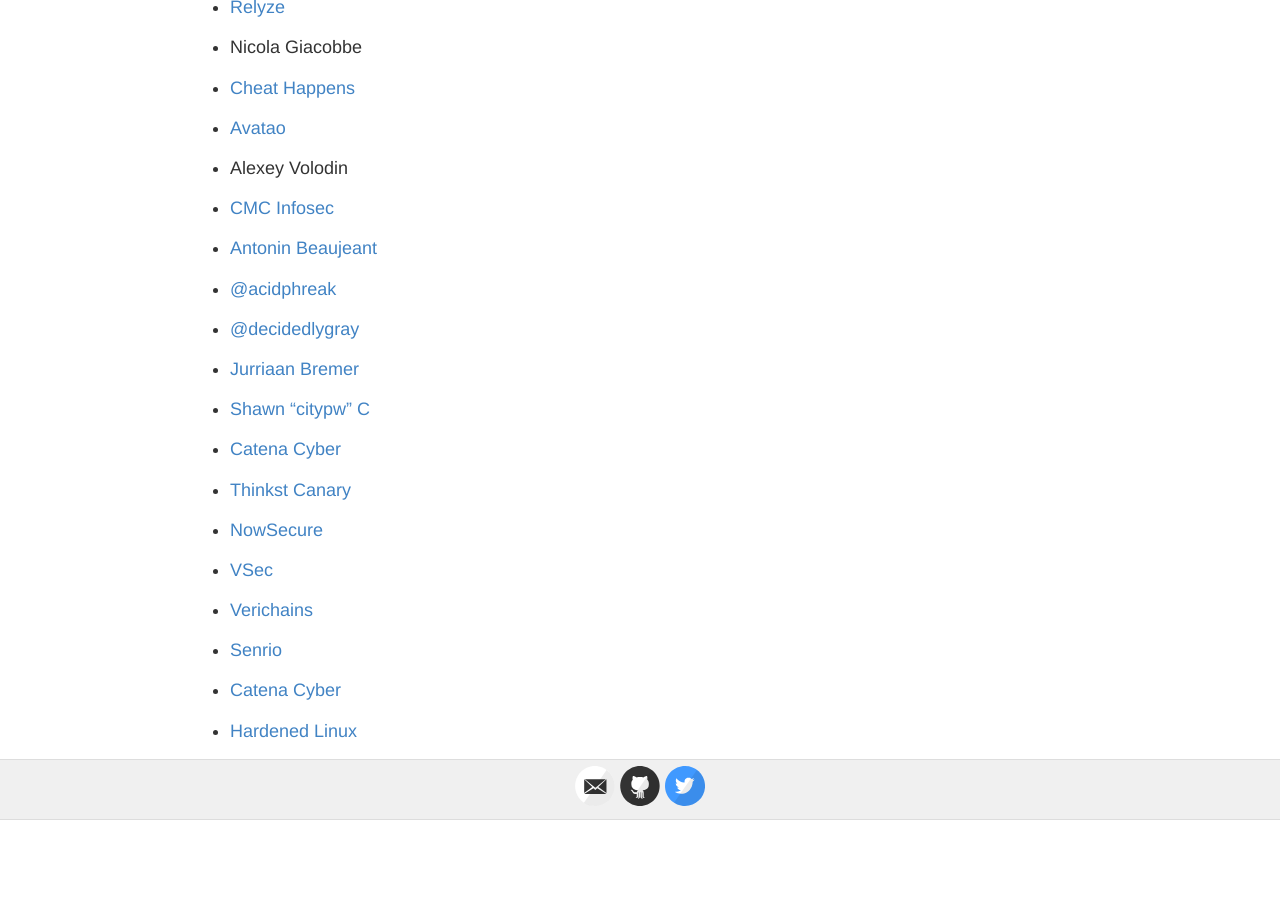
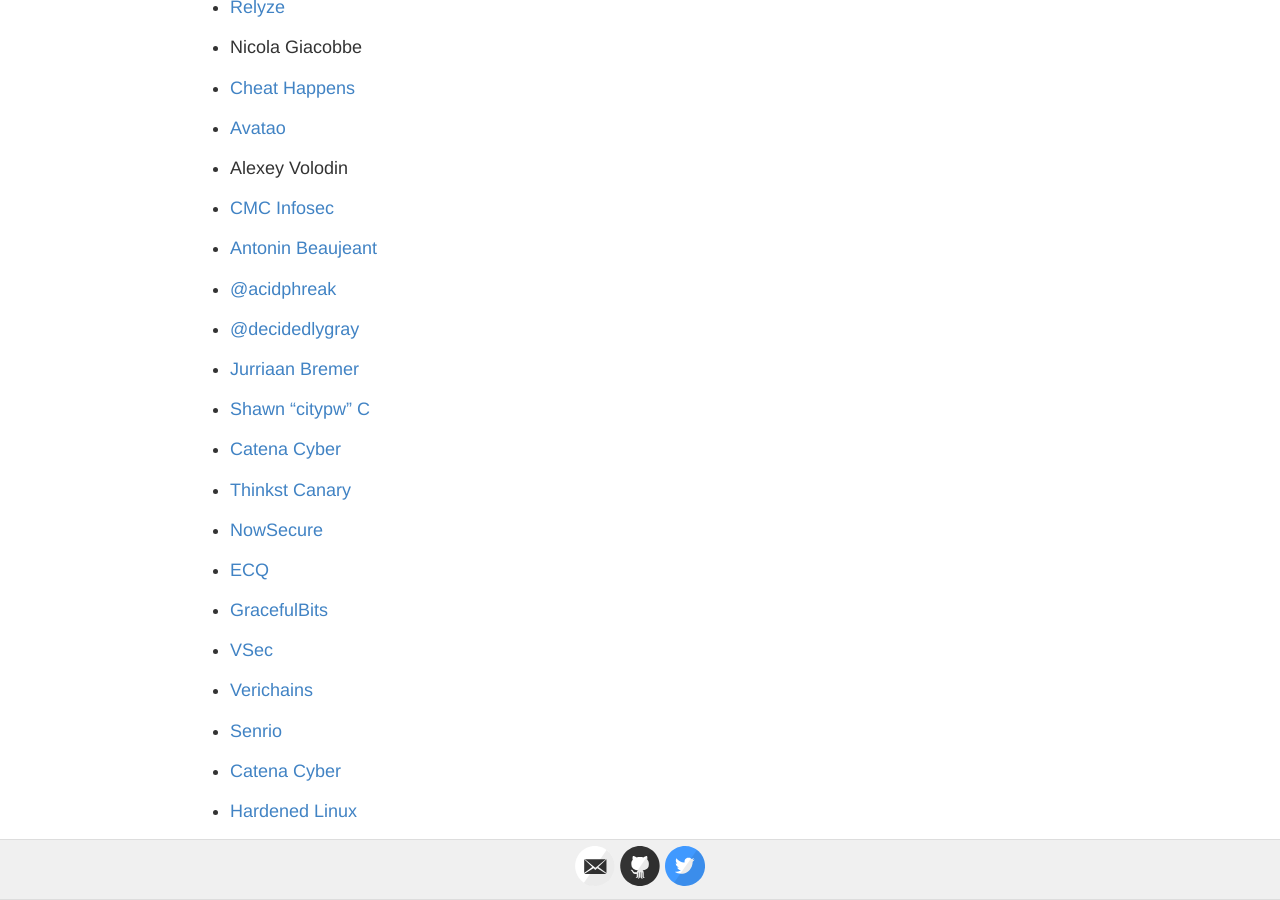
Before and after one commit to capstone-engine/capstone-engine.github.io, a Jekyll site: the page built from donate.md, in a window 1280 px wide and 900 px high, scrolled down 1146 px. Built offline with Jekyll 4.4.1, drawn with Linux system fonts in a browser that asks for light colours; before the commit the page ends 1966 px from its top, so only the background shows below that.

Commit message:
donation

```diff
--- a/donate.md
+++ b/donate.md
@@ -78,6 +78,10 @@
 
 - [NowSecure](https://www.nowsecure.com)
 
+- [ECQ](https://e-cq.net)
+
+- [GracefulBits](https://gracefulbits.com/)
+
 - [VSec](https://www.vsec.com.vn/en/)
 
 - [Verichains](https://www.verichains.io)
```
